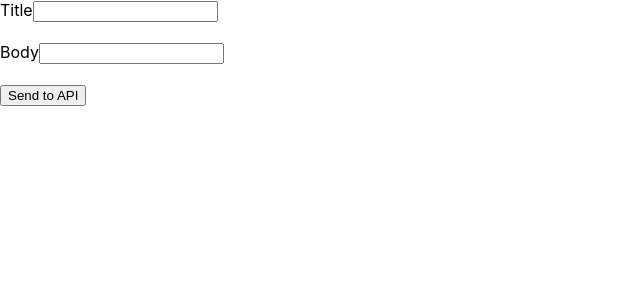
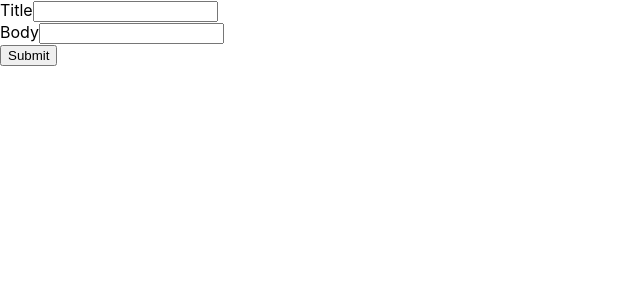
Before and after one commit to Ssharma0355/practice-re, a React (Create React App) app: page / in a window 1280 px wide. Shown: the top 300 px of the page, without its empty margins (0-640 px from the left). Built offline with nearby package versions, Linux system fonts and the light colour scheme.

Commit message:
api-worked

```diff
--- /dev/null
+++ b/src/APIcalling/PostTheData.jsx
@@ -0,0 +1,43 @@
+import axios from 'axios';
+import React, { useState } from 'react'
+
+const PostTheData = () => {
+    const [title, setTitle] = useState("");
+    const [body, setBody] = useState("");
+    const [result, setResults] = useState(null);
+
+    const sendData = ()=>{
+        try{
+            axios.post("https://jsonplaceholder.typicode.com/posts",{
+                title,
+                body
+            })
+                .then((res) => setResults(res.data) )
+        }
+        catch(err){
+            console.log(err)
+
+
+        }
+    }
+    const handleSubmit =(e)=>{
+        e.preventDefault();
+        sendData();
+
+    }
+  return (
+    <div>
+          <label>Title</label>
+          <input type="text" value={title} onChange={(e) => setTitle(e.target.value)} />
+          <br />
+          <label>Body</label>
+          <input type="text" value={body} onChange={(e) => setBody(e.target.value)} />
+          <br />
+          <button onClick={handleSubmit}>Submit</button>
+
+          {result && <p>{result.title}  {result.body}</p>}
+    </div>
+  )
+}
+
+export default PostTheData
--- a/src/App.js
+++ b/src/App.js
@@ -1,6 +1,7 @@
 import AddPost from './APIcalling/AddPost';
 import APIishere from './APIcalling/APIishere';
 import PostStory from './APIcalling/PostStory';
+import PostTheData from './APIcalling/PostTheData';
 import UserList from './APIcalling/UserList';
 import UsersLocal from './APIcalling/UsersLocal';
 import './App.css';
@@ -64,7 +65,9 @@ function App() {
       {/* <UsersLocal /> */}
 
       {/* <APIishere /> */}
-      <PostStory />
+      {/* <PostStory /> */}
+
+      <PostTheData />
     </div>
   );
 }
```
